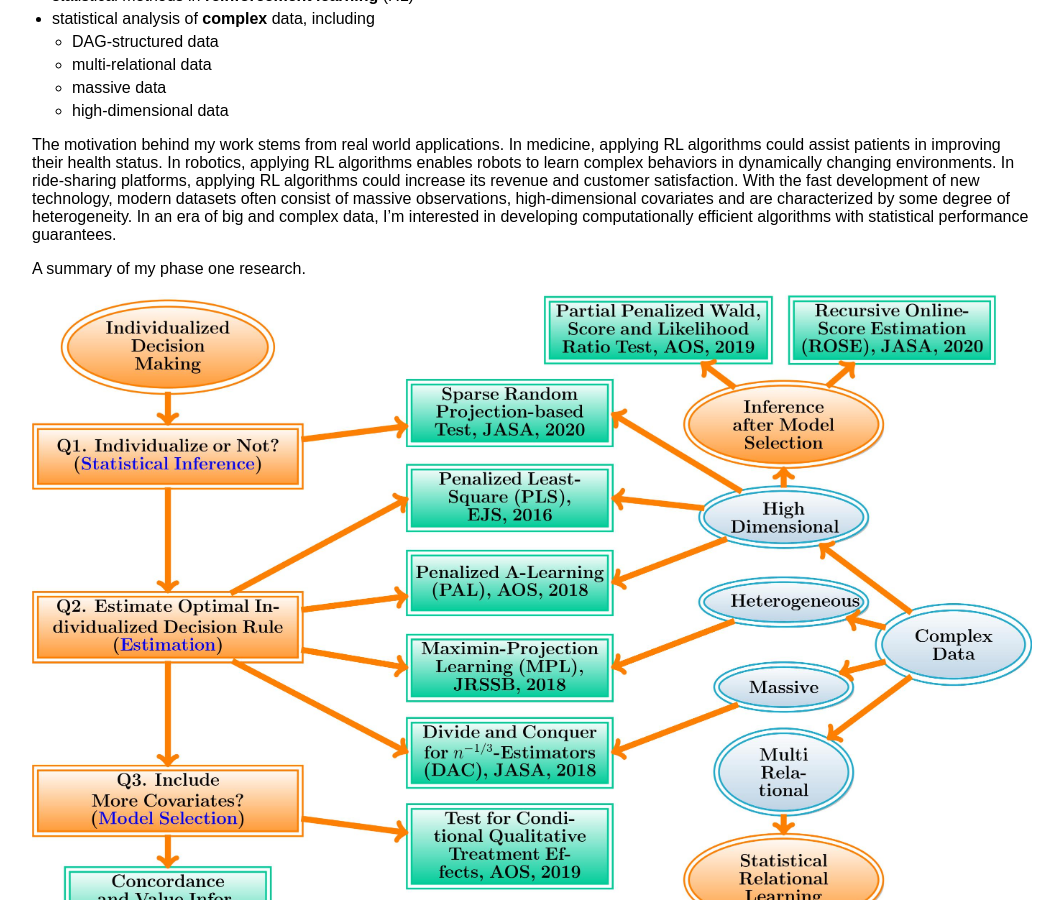
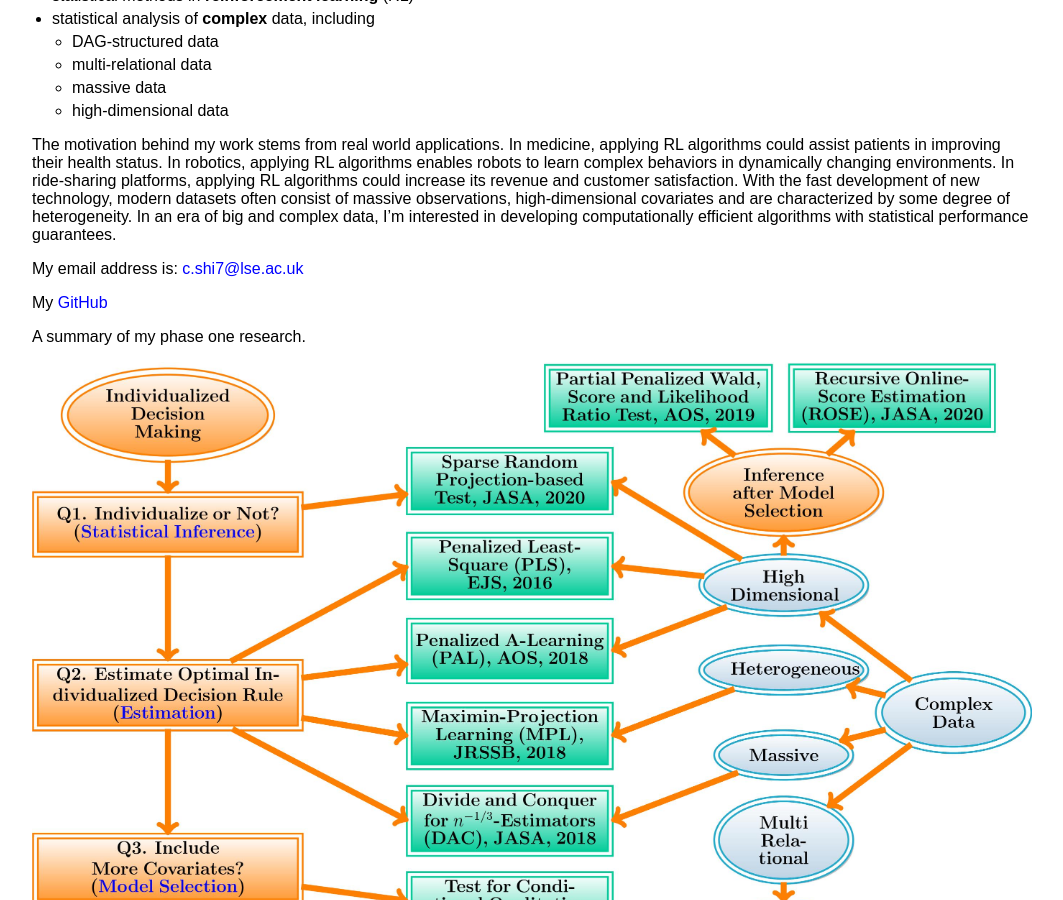
Before and after one commit to callmespring/callmespring.github.io, a Jekyll site: the page built from index.md, in a window 1280 px wide and 900 px high, scrolled down 1013 px. Shown: the whole window, without its empty margins (108-1171 px from the left). Built offline with Jekyll 4.4.1, drawn with Linux system fonts in a browser that asks for light colours.

Commit message:
Update index.md

```diff
--- a/index.md
+++ b/index.md
@@ -29,8 +29,10 @@ My research is concentrated on
 The motivation behind my work stems from real world applications. In medicine, applying RL algorithms could assist patients in improving their health status. In robotics, applying RL algorithms enables robots to learn complex behaviors in dynamically changing environments. In ride-sharing platforms, applying RL algorithms could increase its revenue and customer satisfaction. With the fast development of new technology, modern datasets often consist of massive observations,
 high-dimensional covariates and are characterized by some degree of heterogeneity. In an era of big and complex data, I'm interested in developing computationally efficient algorithms with statistical performance guarantees.
 
+My email address is: <c.shi7@lse.ac.uk>
+
+My [GitHub](https://github.com/callmespring)
+
 A summary of my phase one research.
 
 <img src="phase-I.jpg" width="700">
-
-My email address is: <c.shi7@lse.ac.uk>
```
